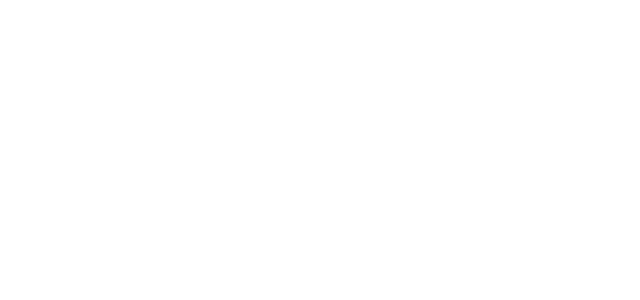
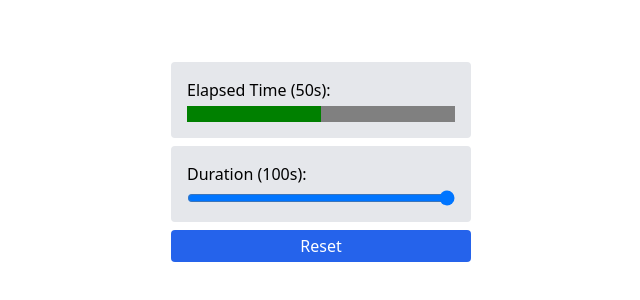
Before and after one commit to brachkow/7gui-vue, a Vue app: page /#/Timer in a window 1280 px wide. Shown: the part 238-538 px from the top of the page, without its empty margins (319-959 px from the left). Built offline with nearby package versions, Linux system fonts and the light colour scheme.

Commit message:
Timer added

```diff
--- /dev/null
+++ b/src/components/pages/Timer/Timer.vue
@@ -0,0 +1,47 @@
+<template>
+  <main style="min-width: 300px">
+    <label class="block mb-2 bg-gray-200 p-4 rounded">
+      Elapsed Time ({{ elapsed }}s):
+      <progress
+        :value="elapsed"
+        :max="duration"
+        class="block w-full mt-1"
+      ></progress>
+    </label>
+    <label class="block mb-2 bg-gray-200 p-4 rounded"
+      >Duration ({{ duration }}s):
+      <input
+        type="range"
+        min="0"
+        max="60"
+        step="1"
+        v-model="duration"
+        class="w-full block mt-1"
+      />
+    </label>
+    <button
+      class="bg-blue-600 text-white leading-loose px-4 rounded w-full focus:outline-none transition-colors"
+      @click="elapsed = 0"
+    >
+      Reset
+    </button>
+  </main>
+</template>
+
+<script>
+  export default {
+    data() {
+      return {
+        elapsed: 0,
+        duration: 100,
+      };
+    },
+    mounted() {
+      setInterval(() => {
+        if (this.elapsed < this.duration) {
+          this.elapsed = this.elapsed + 1;
+        }
+      }, 100);
+    },
+  };
+</script>
--- a/src/router/router.js
+++ b/src/router/router.js
@@ -4,6 +4,7 @@
 import Counter from '@components/pages/Counter/Counter.vue';
 import Converter from '@components/pages/Converter/Converter.vue';
 import Booker from '@components/pages/Booker/Booker.vue';
+import Timer from '@components/pages/Timer/Timer.vue';
 
 Vue.use(VueRouter);
 
@@ -11,6 +12,7 @@
   { name: 'Counter', path: '/counter', component: Counter },
   { name: 'Converter', path: '/converter', component: Converter },
   { name: 'Booker', path: '/booker', component: Booker },
+  { name: 'Timer', path: '/Timer', component: Timer },
 ];
 
 const router = new VueRouter({
```
